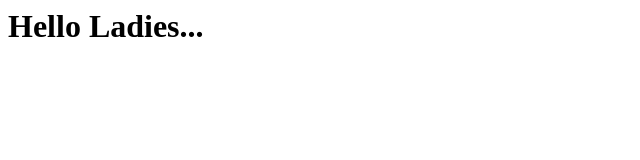
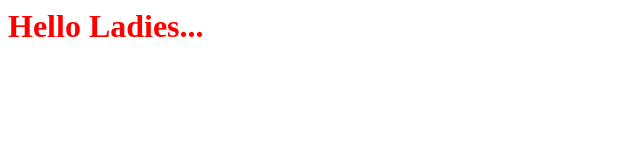
Before and after one commit to Saliyanto/Aunty-Karen-Tan, a plain HTML site: page index.html in a window 1280 px wide. Shown: the whole page, without its empty margins (0-640 px from the left). Drawn offline with Linux system fonts and the light colour scheme.

Commit message:
Update index.html

```diff
--- a/index.html
+++ b/index.html
@@ -1 +1 @@
-<h1>Hello Ladies...</h1>
+<h1 style="color :red"s>Hello Ladies...</h1>
```
